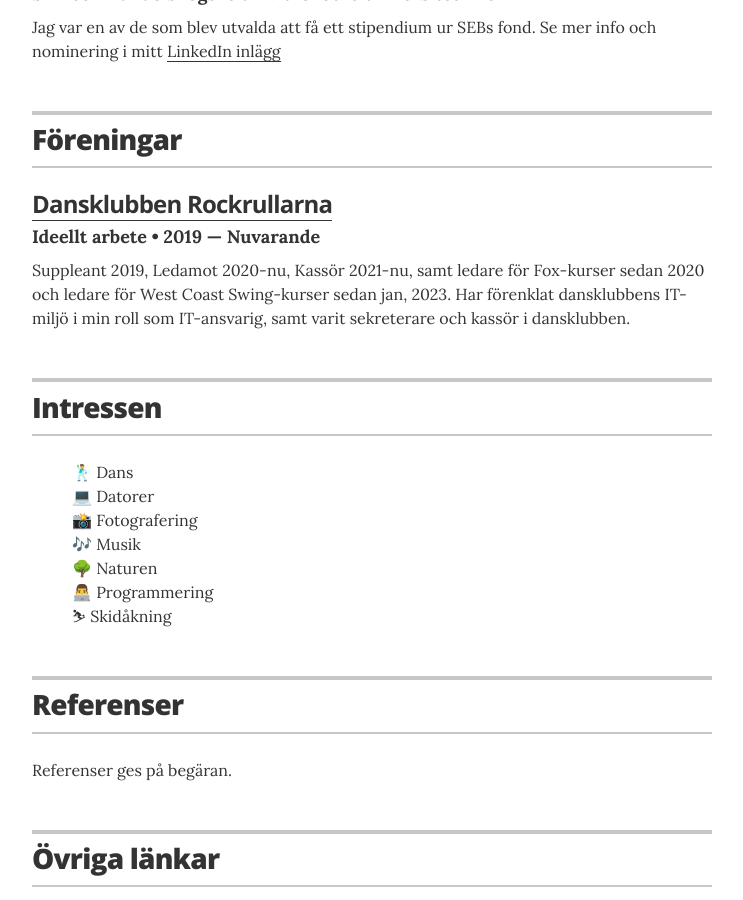
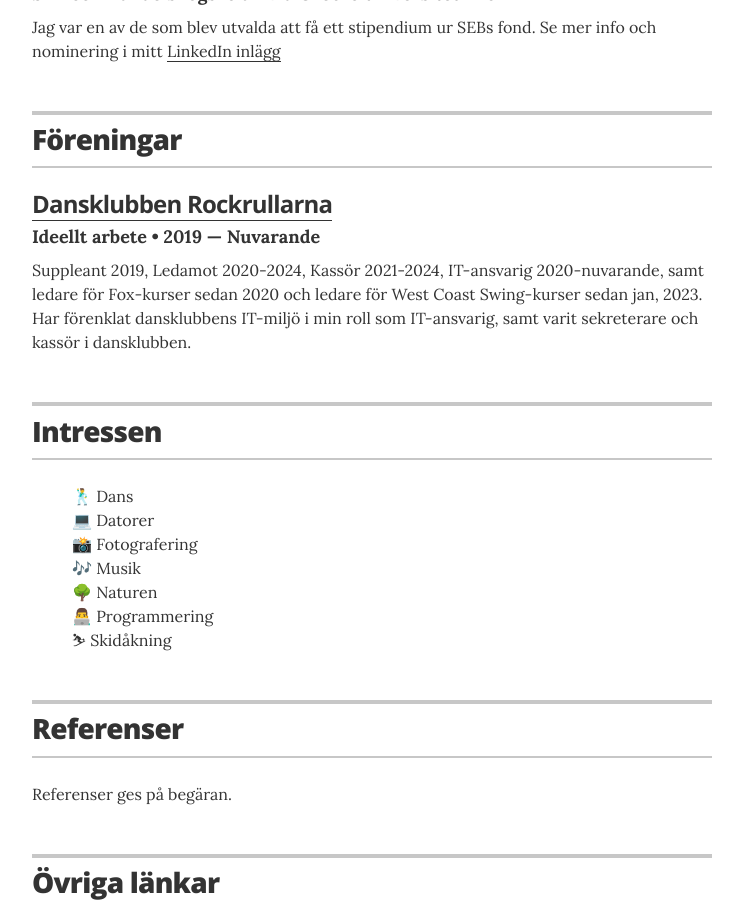
Before and after one commit to pownas/CV, a Jekyll site: the page built from index.html, in a window 1280 px wide and 900 px high, scrolled down 3423 px. Shown: the whole window, without its empty margins (268-1011 px from the left). Built offline with Jekyll 4.4.1, drawn with Linux system fonts in a browser that asks for light colours.

Commit message:
Update associations.yml

```diff
--- a/_data/associations.yml
+++ b/_data/associations.yml
@@ -5,4 +5,4 @@
   role: "Ideellt arbete"
   year: "2019 &mdash; Nuvarande"
   url: "https://www.rockrullarna.se/"
-  summary: "Suppleant 2019, Ledamot 2020-nu, Kassör 2021-nu, samt ledare för Fox-kurser sedan 2020 och ledare för West Coast Swing-kurser sedan jan, 2023. Har förenklat dansklubbens IT-miljö i min roll som IT-ansvarig, samt varit sekreterare och kassör i dansklubben. "
+  summary: "Suppleant 2019, Ledamot 2020-2024, Kassör 2021-2024, IT-ansvarig 2020-nuvarande, samt ledare för Fox-kurser sedan 2020 och ledare för West Coast Swing-kurser sedan jan, 2023. Har förenklat dansklubbens IT-miljö i min roll som IT-ansvarig, samt varit sekreterare och kassör i dansklubben. "
```
